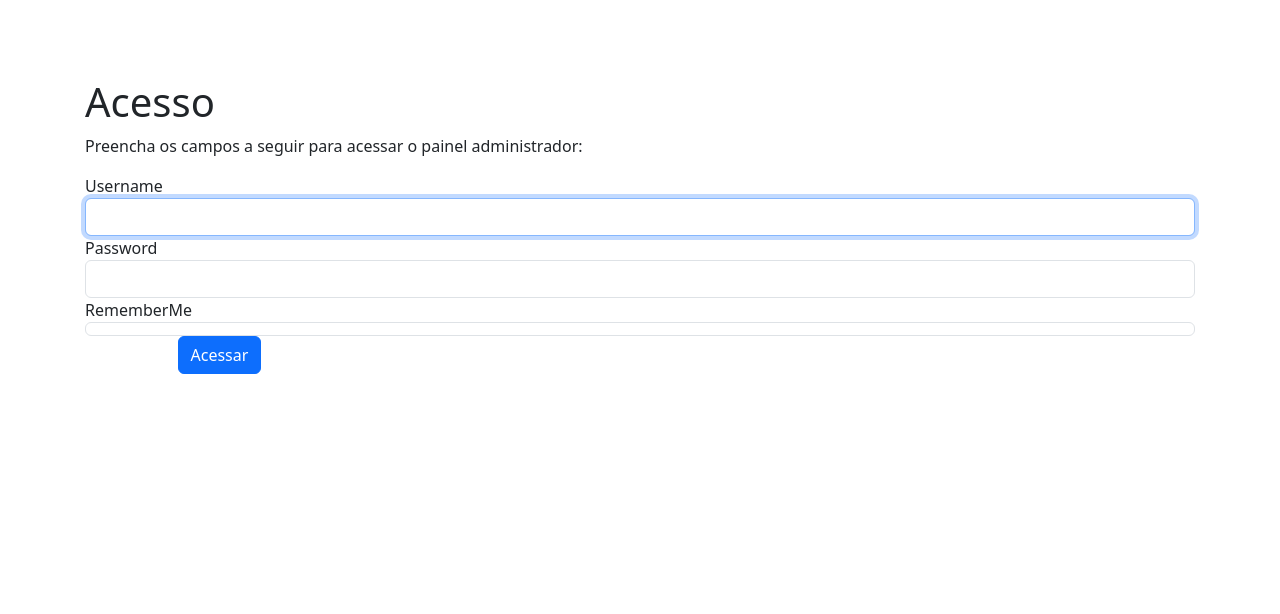
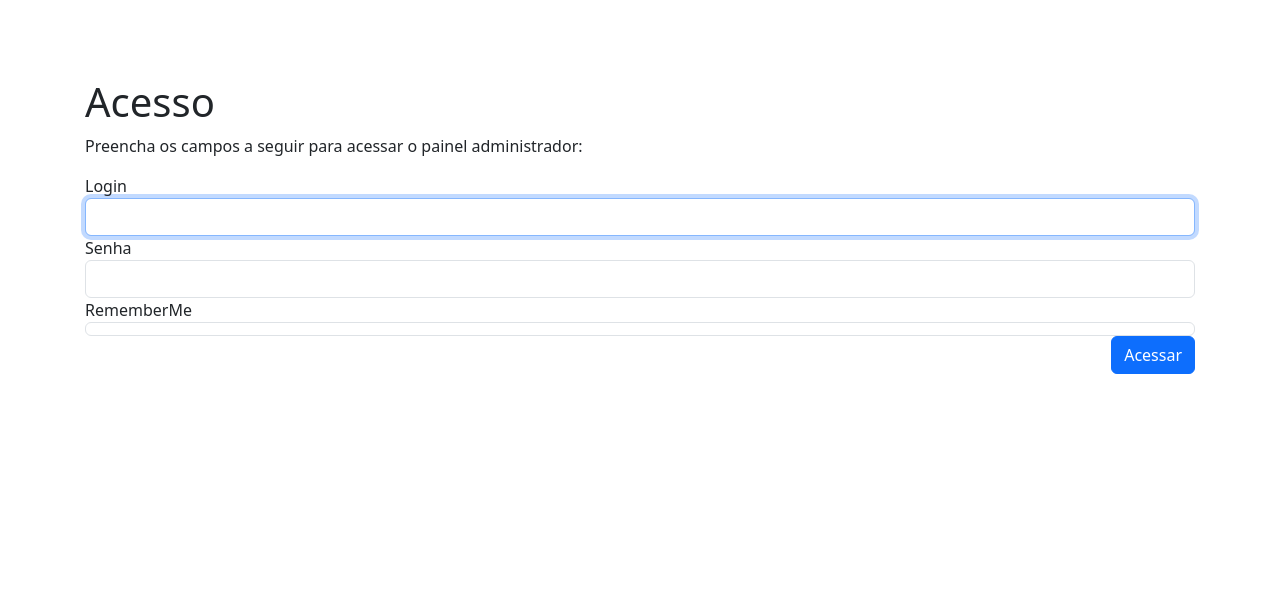
Before and after one commit to raphaelpenadev/artelie-yii2, a Yii app: template views/site/login.php in a window 1280 px wide. Shown: the top 614 px of the page. Run offline with PHP 8.4 and a stand-in for Yii, Linux system fonts and the light colour scheme; the template is opened without the code that fills it, so the values that code supplies are empty; form fields are guessed from the names that the template uses; some libraries are stand-ins or nearby versions.

Commit message:
Ajuste em variaveis

```diff
--- a/config/web.php
+++ b/config/web.php
@@ -5,6 +5,7 @@ $db = require __DIR__ . '/db.php';
 
 $config = [
     'id' => 'basic',
+    'name' => 'Arteliê',
     'language' => 'pt-BR',
     'sourceLanguage' => 'en-US',
     'basePath' => dirname(__DIR__),
--- a/views/layouts/_nav-main.php
+++ b/views/layouts/_nav-main.php
@@ -25,16 +25,27 @@ echo Nav::widget([
     ['label' => 'Produtos', 'url' => ['/produtos']],
     ['label' => 'Clientes', 'url' => ['/clientes']],
     ['label' => 'Encomendas', 'url' => ['/encomendas']],
+
+  ]
+]);
+
+
+echo Nav::widget([
+  'options' => [
+    'class' => 'navbar-nav ml-auto'
+  ],
+  'encodeLabels' => false,
+  'items' => [
     Yii::$app->user->isGuest
-      ? ['label' => Icon::show('user') . 'Login', 'url' => ['/site/login']]
+      ? ['label' => Icon::show('user') . 'Entrar', 'url' => ['/site/login']]
       : '<li class="nav-item">'
       . Html::beginForm(['/site/logout'])
       . Html::submitButton(
-        'Logout (' . Yii::$app->user->identity->username . ')',
+        'Sair (' . Yii::$app->user->identity->username . ')',
         ['class' => 'nav-link btn btn-link logout']
       )
       . Html::endForm()
       . '</li>'
-  ]
+  ],
 ]);
 NavBar::end();
--- a/views/site/login.php
+++ b/views/site/login.php
@@ -15,28 +15,22 @@ $this->params['breadcrumbs'][] = $this->title;
 
     <p>Preencha os campos a seguir para acessar o painel administrador:</p>
 
+    <div class="col-md-12">
         <?php $form = ActiveForm::begin([
             'id' => 'login-form',
             'layout' => 'horizontal',
-        'fieldConfig' => [
-            'template' => "{label}\n{input}\n{error}",
-            'labelOptions' => ['class' => 'col-lg-1 col-form-label mr-lg-3'],
-            'inputOptions' => ['class' => 'col-lg-3 form-control'],
-            'errorOptions' => ['class' => 'col-lg-7 invalid-feedback'],
-        ],
         ]); ?>
 
-    <?= $form->field($model, 'username')->textInput(['autofocus' => true]) ?>
+        <?= $form->field($model, 'username')->textInput(['autofocus' => true])->label('Login') ?>
 
-    <?= $form->field($model, 'password')->passwordInput() ?>
+        <?= $form->field($model, 'password')->passwordInput()->label('Senha') ?>
 
-    <?= $form->field($model, 'rememberMe')->checkbox([
-        'template' => "<div class=\"offset-lg-1 col-lg-3 custom-control custom-checkbox\">{input} {label}</div>\n<div class=\"col-lg-8\">{error}</div>",
-    ]) ?>
+        <?= $form->field($model, 'rememberMe')->checkbox() ?>
 
-    <div class="form-group">
+        <div class="form-group text-end">
             <div class="offset-lg-1 col-lg-11">
                 <?= Html::submitButton('Acessar', ['class' => 'btn btn-primary', 'name' => 'login-button']) ?>
+            </div>
         </div>
     </div>
 
```
Also changed, not shown: tests/functional/LoginFormCest.php (+2 -3 lines). Lines whose indentation alone changed are shown as unchanged.
